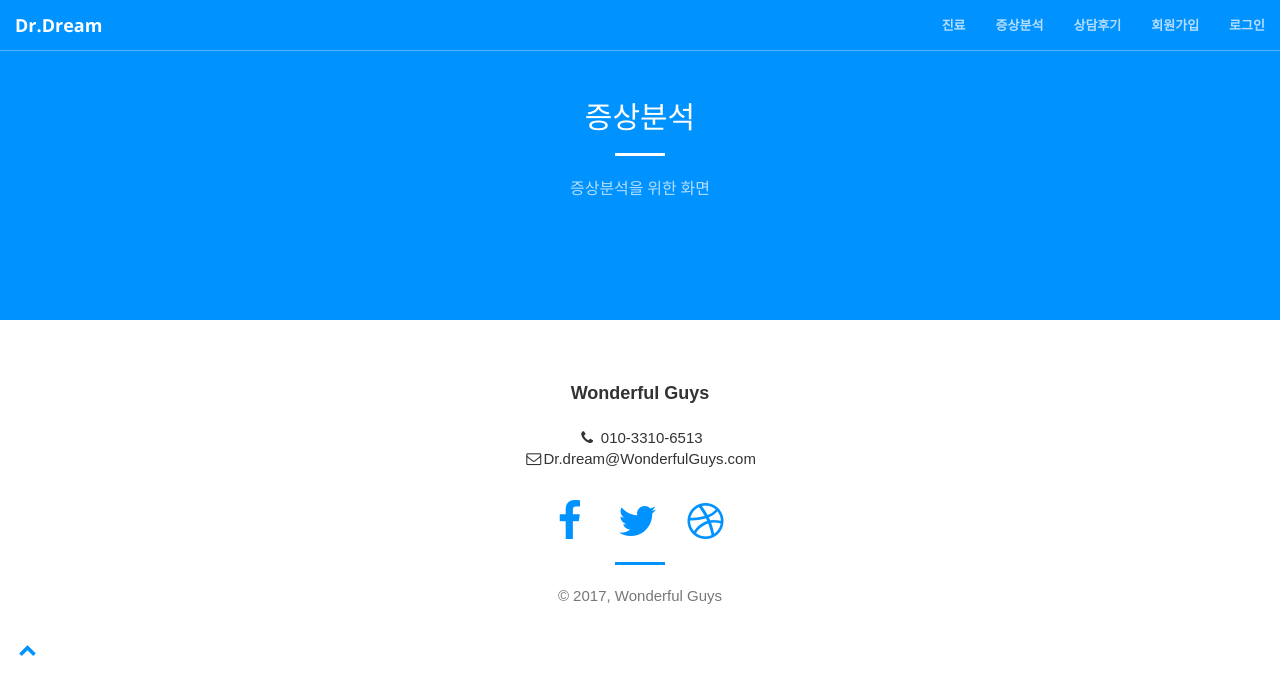
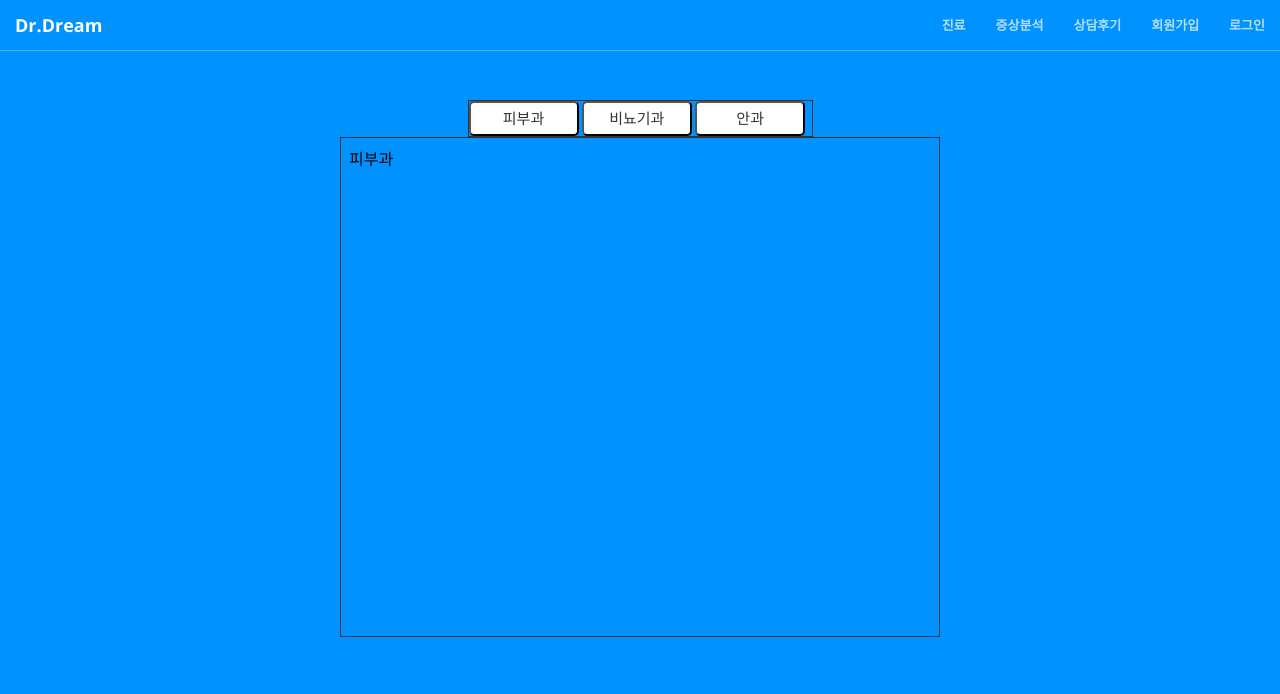
Before and after one commit to parkcoach/Hanium, a website: page analysis.html in a window 1280 px wide. Drawn offline with nearby package versions, Linux system fonts and the light colour scheme.

Commit message:
anal_init

```diff
--- a/analysis.html
+++ b/analysis.html
@@ -24,6 +24,13 @@
 
     <!-- Theme CSS -->
     <link href="css/creative.min.css" rel="stylesheet">
+    <link href="css/analysis.css" rel="stylesheet">
+
+    <script>
+      function changeFrame(url){
+        document.getElementById("main_frame").src = url;
+      }
+    </script>
 
     <!-- HTML5 Shim and Respond.js IE8 support of HTML5 elements and media queries -->
     <!-- WARNING: Respond.js doesn't work if you view the page via file:// -->
@@ -71,24 +78,22 @@
         </div>
         <!-- /.container-fluid -->
     </nav>
-    <section class="bg-primary" id="about">
-        <div class="container">
-            <div class="row">
-                <div class="col-lg-8 col-lg-offset-2 text-center">
-                    <h2 class="section-heading">증상분석</h2>
-                    <hr class="light">
-                    <p class="text-faded">증상분석을 위한 화면</p>
 
+  <div id="treat">
+      <div id="button_wrap">
+        <form>
+          <input type="button" id="dc1" value="피부과" onClick="changeFrame('html/checkbox1.html')">
+          <input type="button" id="dc2" value="비뇨기과" onClick="changeFrame('html/checkbox2.html')">
+          <input type="button" id="dc3" value="안과" onClick="changeFrame('html/checkbox3.html')">
+        </form>
       </div>
+      <fieldset>
+        <iframe src="html/checkbox1.html" width="600" height="500" frameborder="0" border="0" name="main_frame" id="main_frame"></iframe>
+      </fieldset>
   </div>
-        </div>
-    </section>
 
-<br>
-<br>
-<br>
 
-    <footer>
+        <!-- <footer>
               <div class="container" style="font-family:Arial;">
                   <div class="row">
                       <div class="col-lg-10 col-lg-offset-1 text-center">
@@ -116,7 +121,7 @@
                   </div>
               </div>
               <a id="to-top" href="#top" class="btn btn-dark btn-lg"><i class="fa fa-chevron-up fa-fw fa-1x"></i></a>
-      </footer>
+          </footer> -->
 
       <!-- jQuery -->
       <script src="vendor/jquery/jquery.min.js"></script>
--- /dev/null
+++ b/css/analysis.css
@@ -0,0 +1,46 @@
+body{
+  width:100%;
+  height:100%;
+  background-color: #0092ff;
+}
+
+#treat{
+  width: 100%;
+  height: 100%;
+  margin-top: 100px;
+}
+
+#dc1{
+  margin: 0 auto;
+}
+
+#dc2{
+  margin: 0 auto;
+}
+
+#dc3{
+  margin: 0 auto;
+}
+
+#button_wrap{
+    border: 1px solid;
+    margin: 0 auto;
+    width: 345px;
+    height: auto;
+}
+
+fieldset{
+  border: 1px solid;
+  margin:0 auto;
+  width:600px;
+  height:500px;
+}
+
+input{
+  width:110px;
+  height: 35px;
+  background-color: white;
+  font-family: sans-serif;
+  font-size: 15px;
+  border-radius: 5px;
+}
--- a/css/treat.css
+++ /dev/null
@@ -1,21 +0,0 @@
-body{
-  width:100%;
-  height:100%;
-  background-color: #0092ff;
-}
-
-#wrapper{
-  width: 30%;
-  height: 50%;
-  border: 1px solid;
-  margin-top: 50px;
-}
-
-input{
-  width:110px;
-  height: 35px;
-  background-color: white;
-  font-family: sans-serif;
-  font-size: 15px;
-  border-radius: 5px;
-}
--- /dev/null
+++ b/html/checkbox1.html
@@ -0,0 +1 @@
+피부과
```
Also changed, not shown: html/checkbox2.html (added, +1 -0 lines), html/checkbox3.html (added, +1 -0 lines), treat.html (+3 -42 lines), js/treat.js (deleted). Lines whose indentation alone changed are shown as unchanged.
